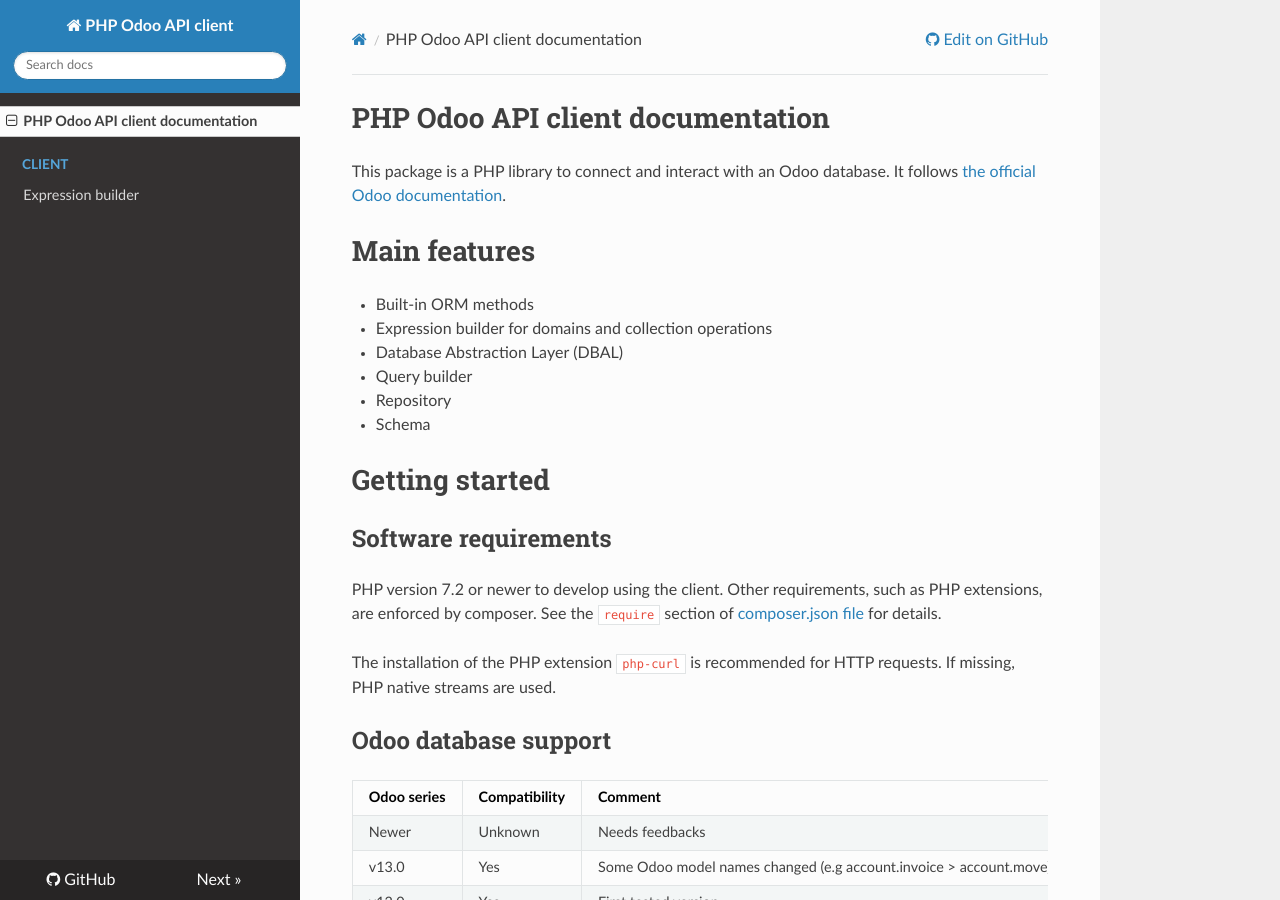
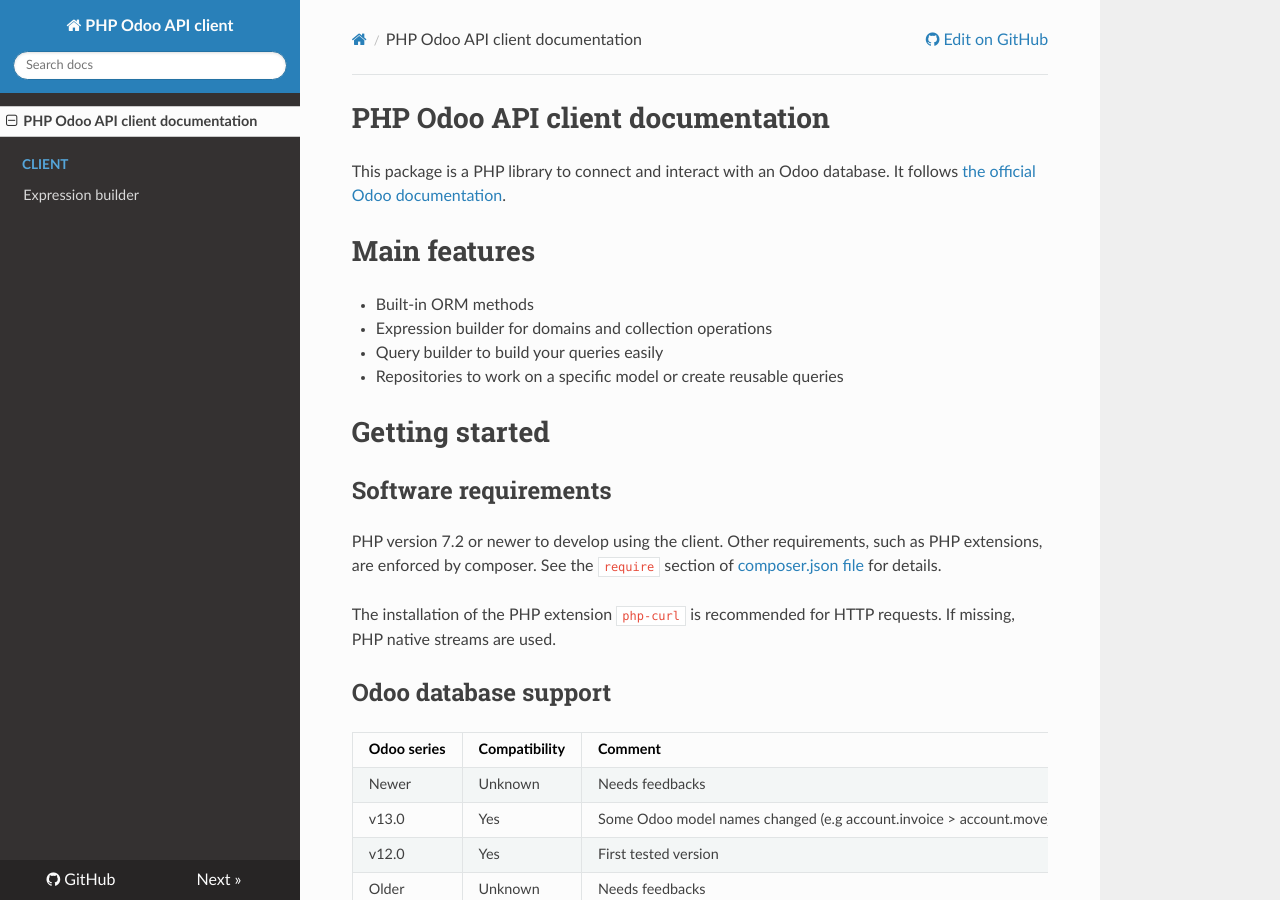
Before and after one commit to Ang3/php-odoo-api-client, an MkDocs documentation site: the page built from docs/index.md, in a window 1280 px wide and 900 px high. Built offline with MkDocs 1.6.1, drawn with Linux system fonts in a browser that asks for light colours; nearby versions of some CDN libraries.

Commit message:
Update index.md

```diff
--- a/docs/index.md
+++ b/docs/index.md
@@ -9,10 +9,8 @@ Main features
 
 - Built-in ORM methods
 - Expression builder for domains and collection operations
-- Database Abstraction Layer (DBAL)
-  - Query builder
-  - Repository
-  - Schema
+- Query builder to build your queries easily
+- Repositories to work on a specific model or create reusable queries
 
 Getting started
 ===============
```
